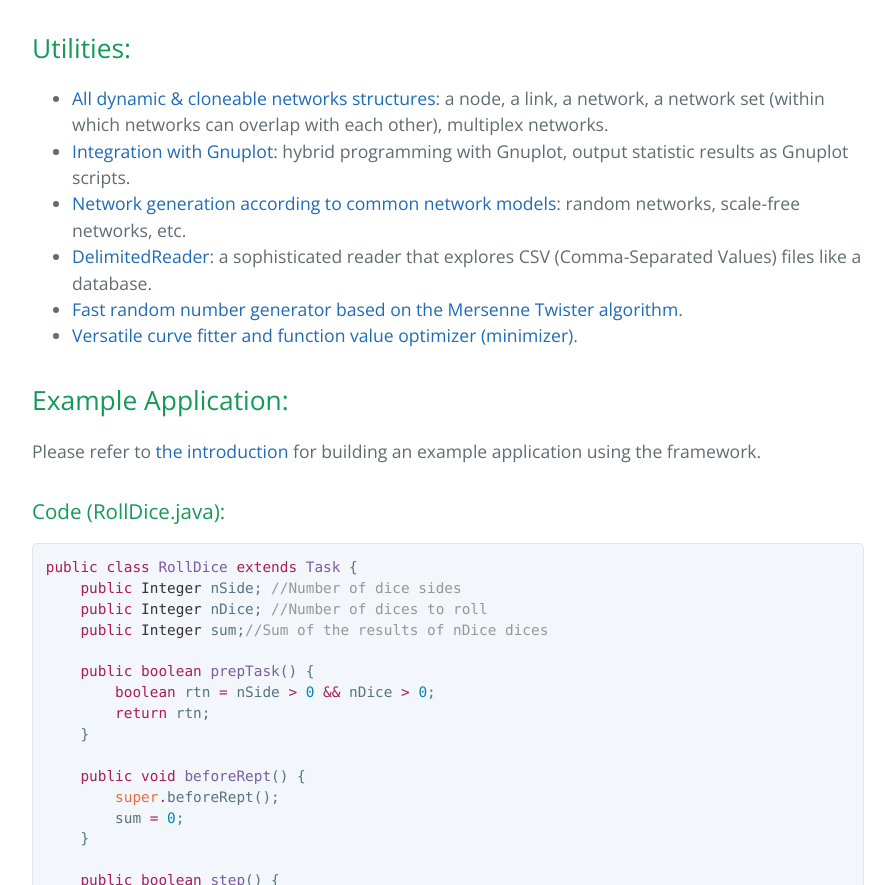
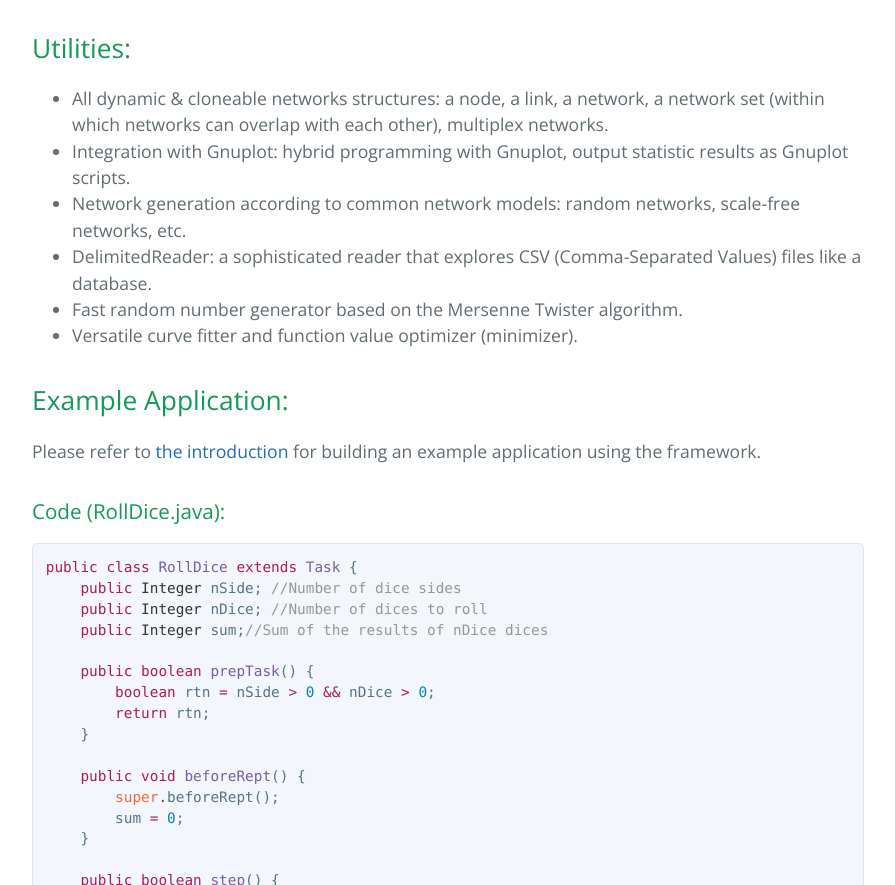
Before and after one commit to mleoking/LeoTask, a plain HTML site: page index.html in a window 1280 px wide. Shown: the part 936-1821 px from the top of the page, without its empty margins (192-1087 px from the left). Drawn offline with nearby package versions, Linux system fonts and the light colour scheme.

Commit message:
Create gh-pages branch via GitHub

```diff
--- a/index.html
+++ b/index.html
@@ -24,7 +24,7 @@
 
 <p>LeoTask is a parallel task running and results aggregation (MapReduce) framework. It is a free and open-source project designed to facilitate running computational intensive tasks [1]. The framework implements the MapReduce model, allocating tasks to multi-cores of a computer and aggregating results according to a XML based configuration file. The framework includes mechanisms to automatically recover applications from interruptions caused by accidents (e.g. Power Cut). Applications using the framework can continue running after an interruption without losing its calculated results.</p>
 
-<p><a href="leotask/demo/leotask.zip?raw=true"><strong>Download</strong></a> | <a href="leotask/introduction.pdf?raw=true"><strong>Introduction</strong></a> | <a href="https://github.com/mleoking/LeoTaskApp"><strong>Applications</strong></a> | <a href="http://groups.google.com/forum/#!forum/leotask"><strong>Discussion</strong></a></p>
+<p><a href="https://github.com/mleoking/LeoTask/blob/master/leotask/demo/leotask.zip?raw=true"><strong>Download</strong></a> | <a href="https://github.com/mleoking/LeoTask/blob/master/leotask/introduction.pdf?raw=true"><strong>Introduction</strong></a> | <a href="https://github.com/mleoking/LeoTaskApp"><strong>Applications</strong></a> | <a href="http://groups.google.com/forum/#!forum/leotask"><strong>Discussion</strong></a></p>
 
 <h2>
 <a id="features" class="anchor" href="#features" aria-hidden="true"><span class="octicon octicon-link"></span></a>Features:</h2>
@@ -41,24 +41,18 @@
 <a id="utilities" class="anchor" href="#utilities" aria-hidden="true"><span class="octicon octicon-link"></span></a>Utilities:</h2>
 
 <ul>
-<li>
-<a href="leotask/src/app/org/leores/demo/NetDemo.java">All dynamic &amp; cloneable networks structures</a>: a node, a link, a network, a network set (within which networks can overlap with each other), multiplex networks.</li>
-<li>
-<a href="leotask/src/app/org/leores/demo/JGnuplotDemo.java">Integration with Gnuplot</a>: hybrid programming with Gnuplot, output statistic results as Gnuplot scripts.</li>
-<li>
-<a href="leotask/src/app/org/leores/demo/ModDemo.java">Network generation according to common network models</a>: random networks, scale-free networks, etc.</li>
-<li>
-<a href="leotask/src/app/org/leores/demo/DelimitedReaderDemo.java">DelimitedReader</a>: a sophisticated reader that explores CSV (Comma-Separated Values) files like a database.</li>
-<li>
-<a href="leotask/src/app/org/leores/demo/RandomUtilDemo.java">Fast random number generator based on the Mersenne Twister algorithm</a>.</li>
-<li>
-<a href="leotask/src/app/org/leores/demo/MathDemo.java">Versatile curve fitter and function value optimizer (minimizer)</a>.</li>
+<li>All dynamic &amp; cloneable networks structures: a node, a link, a network, a network set (within which networks can overlap with each other), multiplex networks.</li>
+<li>Integration with Gnuplot: hybrid programming with Gnuplot, output statistic results as Gnuplot scripts.</li>
+<li>Network generation according to common network models: random networks, scale-free networks, etc.</li>
+<li>DelimitedReader: a sophisticated reader that explores CSV (Comma-Separated Values) files like a database.</li>
+<li>Fast random number generator based on the Mersenne Twister algorithm.</li>
+<li>Versatile curve fitter and function value optimizer (minimizer).</li>
 </ul>
 
 <h2>
 <a id="example-application" class="anchor" href="#example-application" aria-hidden="true"><span class="octicon octicon-link"></span></a>Example Application:</h2>
 
-<p>Please refer to <a href="leotask/introduction.pdf?raw=true">the introduction</a> for building an example application using the framework.</p>
+<p>Please refer to <a href="https://github.com/mleoking/LeoTask/blob/master/leotask/introduction.pdf?raw=true">the introduction</a> for building an example application using the framework.</p>
 
 <h3>
 <a id="code-rolldicejava" class="anchor" href="#code-rolldicejava" aria-hidden="true"><span class="octicon octicon-link"></span></a>Code (RollDice.java):</h3>
```
Also changed, not shown: params.json (+1 -1 lines).
